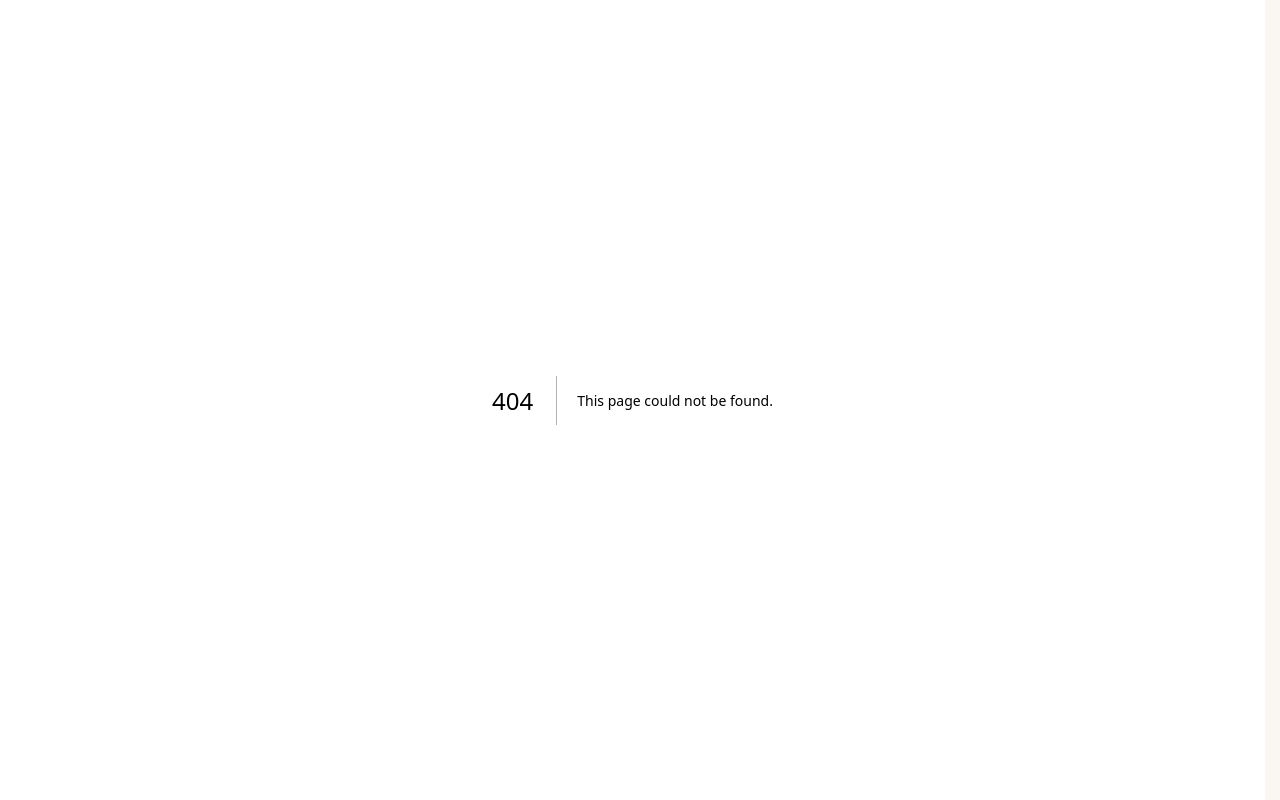
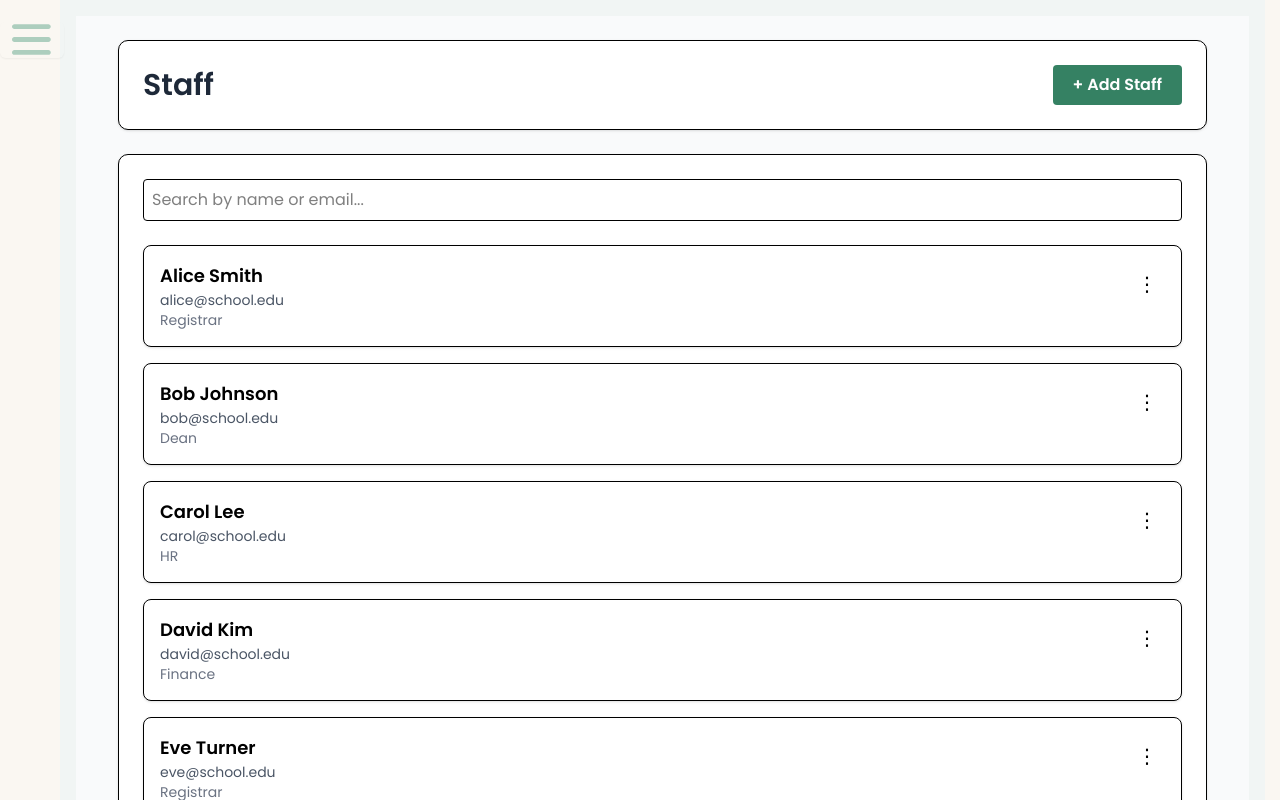
Before and after one commit to kemdav/Tambayan, a Next.js app: page /admin/staff in a window 1280 px wide. Before the commit this address had no page. Shown: the top 800 px of the page. Built offline with nearby package versions, Linux system fonts and the light colour scheme; no server answers; a web font is replaced by a local one.

Commit message:
feat: migration and ui for staff

```diff
--- a/src/app/(admin-view)/admin/layout.tsx
+++ b/src/app/(admin-view)/admin/layout.tsx
@@ -80,6 +80,12 @@ const navButtons: ButtonConfig[] = [
     children: "Change Password",
     icon: <NavigationButtonIcon className="w-5 h-5" />,
     href: "/admin/change-password",
+  },
+  {
+    id: "staff",
+    children: "Staff",
+    icon: <StudentProfileIcon />,
+    href: "/admin/staff",
   },
   {
     id: "settings",
--- /dev/null
+++ b/src/app/(admin-view)/admin/staff/page.tsx
@@ -0,0 +1,185 @@
+"use client";
+import { useState } from "react";
+// import { createClient } from "@/lib/supabase/client";
+// import { useAdminUser } from "../AdminUserContext";
+
+// Minimal StaffCard component with menu
+function StaffCard({ staff }: { staff: any }) {
+  const [menuOpen, setMenuOpen] = useState(false);
+  return (
+    <div className="border rounded-lg p-4 shadow-sm mb-4 bg-white relative">
+      <div className="flex justify-between items-start">
+        <div>
+          <div className="font-semibold text-lg">{staff.name}</div>
+          <div className="text-gray-600 text-sm">{staff.email}</div>
+          <div className="text-gray-500 text-sm">{staff.role}</div>
+        </div>
+        <div className="relative">
+          <button
+            className="p-2 rounded-full hover:bg-gray-100"
+            onClick={() => setMenuOpen((open) => !open)}
+            aria-label="Open menu"
+          >
+            <span className="text-xl">&#8942;</span>
+          </button>
+          {menuOpen && (
+            <div className="absolute right-0 mt-2 w-48 bg-white border rounded shadow-lg z-10">
+              <button
+                className="block w-full text-left px-4 py-2 text-sm hover:bg-gray-100"
+                onClick={() => {
+                  setMenuOpen(false);
+                  alert(`Reset password for ${staff.name} to default.`);
+                }}
+              >
+                Reset Password to Default
+              </button>
+            </div>
+          )}
+        </div>
+      </div>
+    </div>
+  );
+}
+
+export default function AdminStaffPage() {
+  // const { user, loading } = useAdminUser();
+  // const [staff, setStaff] = useState<any[]>([]);
+  const [search, setSearch] = useState("");
+  const [page, setPage] = useState(1);
+  const [showAddModal, setShowAddModal] = useState(false);
+  const [newStaff, setNewStaff] = useState({ name: "", email: "", role: "TSG" });
+  const staffPerPage = 10;
+
+  // Placeholder staff data
+  const staff = [
+    { name: "Alice Smith", email: "alice@school.edu", role: "Registrar" },
+    { name: "Bob Johnson", email: "bob@school.edu", role: "Dean" },
+    { name: "Carol Lee", email: "carol@school.edu", role: "HR" },
+    { name: "David Kim", email: "david@school.edu", role: "Finance" },
+    { name: "Eve Turner", email: "eve@school.edu", role: "Registrar" },
+    { name: "Frank Moore", email: "frank@school.edu", role: "Dean" },
+    { name: "Grace Hall", email: "grace@school.edu", role: "HR" },
+    { name: "Henry Young", email: "henry@school.edu", role: "Finance" },
+    { name: "Ivy King", email: "ivy@school.edu", role: "Registrar" },
+    { name: "Jackie Wu", email: "jackie@school.edu", role: "Dean" },
+    { name: "Kathy Lin", email: "kathy@school.edu", role: "HR" },
+    { name: "Leo Park", email: "leo@school.edu", role: "Finance" },
+  ];
+
+  const filteredStaff = staff.filter(
+    s =>
+      (s.name.toLowerCase().includes(search.toLowerCase()) ||
+      (s.email || "").toLowerCase().includes(search.toLowerCase()))
+  );
+
+  const totalPages = Math.ceil(filteredStaff.length / staffPerPage);
+  const paginatedStaff = filteredStaff.slice(
+    (page - 1) * staffPerPage,
+    page * staffPerPage
+  );
+
+  const handlePrev = () => setPage((p) => Math.max(1, p - 1));
+  const handleNext = () => setPage((p) => Math.min(totalPages, p + 1));
+
+  return (
+    <div className="min-h-screen px-4 py-6 bg-gray-50 relative">
+      {/* Add Staff Modal */}
+      {showAddModal && (
+        <div className="fixed inset-0 z-50 flex items-center justify-center bg-black/40 backdrop-blur-sm">
+          <div className="bg-white rounded-xl shadow-lg p-8 w-full max-w-md relative">
+            <button
+              className="absolute top-3 right-3 text-gray-400 hover:text-gray-700 text-2xl"
+              onClick={() => setShowAddModal(false)}
+              aria-label="Close"
+            >
+              &times;
+            </button>
+            <h2 className="text-2xl font-bold mb-6 text-center">Add Staff</h2>
+            <form className="flex flex-col gap-4">
+              <div>
+                <label className="block mb-1 font-medium">Name</label>
+                <input
+                  type="text"
+                  className="w-full px-3 py-2 border rounded"
+                  value={newStaff.name}
+                  onChange={e => setNewStaff(s => ({ ...s, name: e.target.value }))}
+                  placeholder="Enter name"
+                />
+              </div>
+              <div>
+                <label className="block mb-1 font-medium">Email</label>
+                <input
+                  type="email"
+                  className="w-full px-3 py-2 border rounded"
+                  value={newStaff.email}
+                  onChange={e => setNewStaff(s => ({ ...s, email: e.target.value }))}
+                  placeholder="Enter email"
+                />
+              </div>
+              <div>
+                <label className="block mb-1 font-medium">Position</label>
+                <select
+                  className="w-full px-3 py-2 border rounded"
+                  value={newStaff.role}
+                  onChange={e => setNewStaff(s => ({ ...s, role: e.target.value }))}
+                >
+                  <option value="TSG">TSG</option>
+                </select>
+              </div>
+              <button
+                type="button"
+                className="mt-4 bg-action-moss-green text-white font-bold py-2 rounded hover:bg-action-forest-green transition"
+                onClick={() => setShowAddModal(false)}
+              >
+                Add Staff
+              </button>
+            </form>
+          </div>
+        </div>
+      )}
+      <div className="w-full max-w-[1089px] mx-auto mb-6 bg-white p-6 border rounded-[10px] shadow-sm flex items-center justify-between">
+        <h1 className="text-3xl font-bold text-gray-800">Staff</h1>
+        <button
+          className="bg-action-moss-green text-white font-bold px-5 py-2 rounded hover:bg-action-forest-green transition"
+          onClick={() => setShowAddModal(true)}
+        >
+          + Add Staff
+        </button>
+      </div>
+      <div className="w-full max-w-[1089px] mx-auto bg-white border rounded-[10px] shadow-sm p-6">
+        <input
+          type="text"
+          placeholder="Search by name or email..."
+          className="mb-6 w-full p-2 border rounded focus:outline-none focus:ring"
+          value={search}
+          onChange={e => {
+            setSearch(e.target.value);
+            setPage(1); // Reset to first page on search
+          }}
+        />
+        {paginatedStaff.length === 0 ? (
+          <div className="text-gray-500">No staff found.</div>
+        ) : (
+          paginatedStaff.map((staff, idx) => <StaffCard key={staff.email} staff={staff} />)
+        )}
+        <div className="flex justify-center items-center mt-6 gap-2">
+          <button
+            className="px-3 py-1 border rounded disabled:opacity-50"
+            onClick={handlePrev}
+            disabled={page === 1}
+          >
+            Previous
+          </button>
+          <span className="mx-2">Page {page} of {totalPages}</span>
+          <button
+            className="px-3 py-1 border rounded disabled:opacity-50"
+            onClick={handleNext}
+            disabled={page === totalPages || totalPages === 0}
+          >
+            Next
+          </button>
+        </div>
+      </div>
+    </div>
+  );
+}
```
Also changed, not shown: 1 other file (tests, documents, lock files or other folders).
